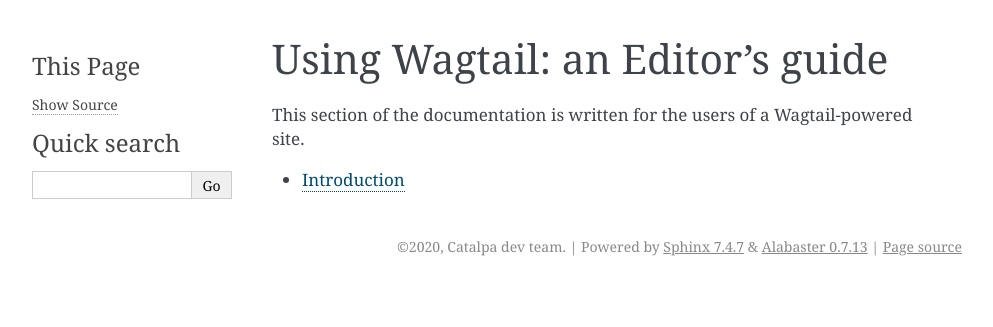
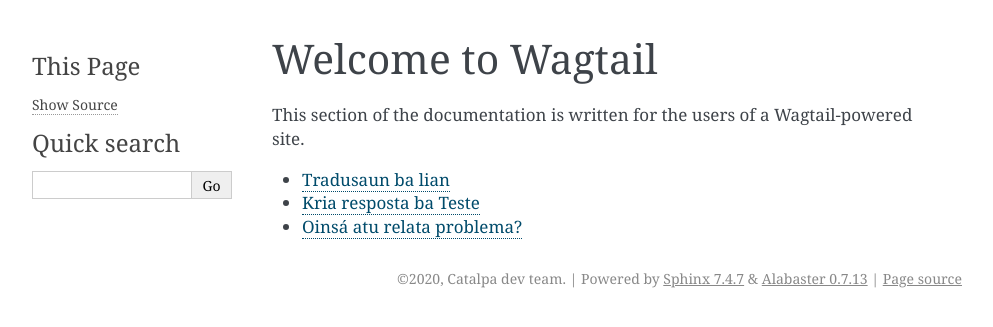
Before and after one commit to katevoss/test-RTD, a Sphinx documentation site: the page built from docs/index.rst, in a window 1280 px wide. Shown: the top 327 px of the page, without its empty margins (148-1141 px from the left). Built offline with Sphinx 7.4.7, drawn with Linux system fonts in a browser that asks for light colours.

Commit message:
Existing manual

```diff
--- a/docs/index.rst
+++ b/docs/index.rst
@@ -1,11 +1,11 @@
-.. _editor_manual:
-
-Using Wagtail: an Editor's guide
-================================
+Welcome to Wagtail
+====================
 
 This section of the documentation is written for the users of a Wagtail-powered site.
 
 .. toctree::
    :maxdepth: 3
 
-   intro
+   part1
+   part2
+   part3
--- /dev/null
+++ b/docs/part3.rst
@@ -0,0 +1,2 @@
+Oinsá atu relata problema?
+--------------------------
```
Also changed, not shown: docs/intro.rst (deleted, +0 -13 lines), docs/part1.rst (added, +48 -0 lines), docs/part2.rst (added, +31 -0 lines).
